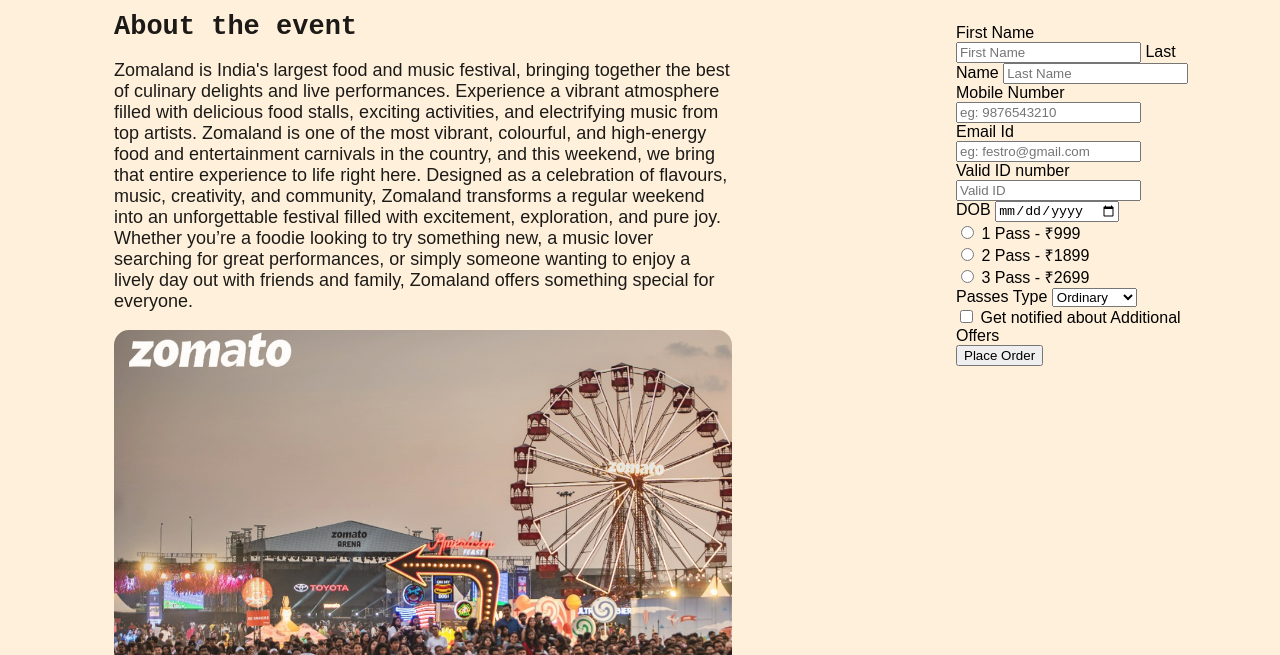
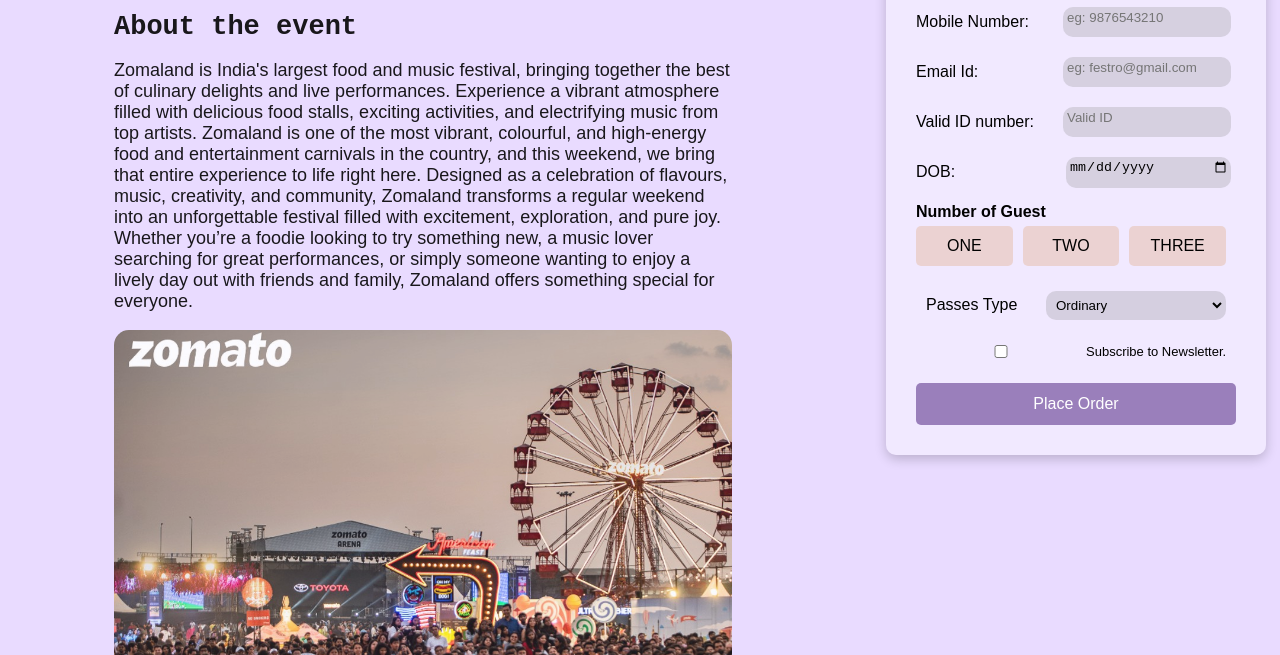
Before and after one commit to indranilsen2004/IIC_Festro, a website: page public/checkout.html in a window 1280 px wide. Shown: the part 498-1153 px from the top of the page. Drawn offline with Linux system fonts and the light colour scheme.

Commit message:
2nd ladngin complete

```diff
--- a/public/checkout.html
+++ b/public/checkout.html
@@ -86,10 +86,11 @@
           </p>
         </div>
         <div class="checkout">
-          <h2>Checkout</h2>
+          <h2 class="h2_checkout">Checkout</h2>
           <form id="checkoutForm">
             <div class="full_name">
-              <label for="first_name">First Name</label>
+              <div class="first_name">
+                <label for="first_name">First Name : </label>
                 <input
                   type="text"
                   id="first_name"
@@ -97,7 +98,9 @@
                   placeholder="First Name"
                   required
                 />
-              <label for="last_name">Last Name</label>
+              </div>
+              <div class="last_name">
+                <label for="last_name">Last Name : </label>
                 <input
                   type="text"
                   id="last_name"
@@ -105,8 +108,9 @@
                   placeholder="Last Name"
                 />
               </div>
-            <div>
-              <label for="mobile">Mobile Number</label>
+            </div>
+            <div class="mobile">
+              <label for="mobile">Mobile Number: </label>
               <input
                 type="tel"
                 id="mobile"
@@ -115,8 +119,8 @@
                 required
               />
             </div>
-            <div>
-              <label for="email">Email Id</label>
+            <div class="email">
+              <label for="email">Email Id: </label>
               <input
                 type="email"
                 id="email"
@@ -125,8 +129,8 @@
                 required
               />
             </div>
-            <div>
-              <label for="idcard"> Valid ID number</label>
+            <div class="idcard">
+              <label for="idcard"> Valid ID number: </label>
               <input
                 type="number"
                 id="idcard"
@@ -134,21 +138,22 @@
                 placeholder="Valid ID"
               />
             </div>
-            <div>
-              <label for="bday">DOB</label>
+            <div class="DOB">
+              <label for="bday">DOB: </label>
               <input type="date" id="bday" name="bday" min="2010-1-1" />
             </div>
-            <div>
+            <h4>Number of Guest</h4>
+            <div class="radio-group">
               <input type="radio" id="1" name="no" value="1" />
-              <label for="1">1 Pass - ₹999</label><br />
+              <label for="1">ONE</label><br />
               <input type="radio" id="2" name="no" value="2" />
-              <label for="2">2 Pass - ₹1899</label><br />
+              <label for="2">TWO</label><br />
               <input type="radio" id="3" name="no" value="3" />
-              <label for="3">3 Pass - ₹2699</label><br />
+              <label for="3">THREE</label><br />
             </div>
-            <div>
+            <div class="vip">
               <label for="vip"> Passes Type</label>
-              <select name="vip" id="vip">
+              <select class="vip_lis" name="vip" id="vip">
                 <option value="Ordinary">Ordinary</option>
                 <option value="Frontrow">Front-Row</option>
                 <option value="Annex">Annex</option>
@@ -156,13 +161,18 @@
                 <option value="VIP">VIP</option>
               </select>
             </div>
-            <div>
-              <input type="checkbox" name="newsletter" id="newsletter" />
-              <label for="newsletter"
-                >Get notified about Additional Offers</label
+            <div class="newsletter">
+              <input
+                class="newsletter_checkbox"
+                type="checkbox"
+                name="newsletter"
+                id="newsletter"
+              />
+              <label class="newsletter" for="newsletter"
+                >Subscribe to Newsletter.</label
               >
             </div>
-            <button>Place Order</button>
+            <button class="place_order">Place Order</button>
           </form>
         </div>
       </div>
--- a/public/checkout_stylesheet.css
+++ b/public/checkout_stylesheet.css
@@ -2,7 +2,7 @@
   margin: 0;
   padding: 0;
   font-family: Arial, sans-serif;
-  background-color: #fff0db;
+  background-color: #e9dbff;
   display: flex;
   flex-direction: column;
   align-items: center;
@@ -211,10 +211,145 @@
   margin-right: 10px;
 }
 .checkout {
-  background-color: thistle;
-  margin: 50px;
-  padding: 20px;
+  background-color: rgba(255, 255, 255, 0.37);
+  margin: 0px;
+  padding: 30px;
+  padding-top: 0px;
   border-radius: 10px;
   box-shadow: 0 4px 12px rgba(0, 0, 0, 0.2);
   height: 0%;
+  height: auto;
 }
+.h2_checkout {
+  margin: 0;
+  margin-top: 5%;
+  margin-left: 2%;
+  margin-bottom: 3%;
+  padding: 0;
+}
+.full_name,
+.mobile,
+.email,
+.idcard,
+.DOB {
+  display: flex;
+  flex-direction: row;
+  margin-bottom: 10px;
+  justify-content: space-between;
+  align-content: center;
+  align-items: center;
+  justify-items: center;
+}
+.full_name input {
+  width: 90%;
+  padding: 0;
+  margin: 0;
+  height: 30px;
+}
+input {
+  width: 50%;
+  padding-bottom: 10px;
+  margin: 5px;
+  background-color: rgba(133, 133, 133, 0.253);
+  border-radius: 10px;
+  border-color: rgba(255, 255, 255, 0);
+}
+.DOB_input {
+  display: flex;
+  align-items: center;
+  justify-items: center;
+  justify-content: space-between;
+}
+h4 {
+  margin: 0;
+  padding: 0;
+  padding-bottom: 5px;
+}
+.radio-group input[type="radio"] {
+  opacity: 0;
+  position: fixed;
+  width: 0;
+}
+
+.radio-group label {
+  display: flex;
+  flex-direction: column;
+  align-items: center;
+  justify-content: center;
+  width: 30%;
+  background-color: #e6c1b091;
+  padding: 10px 20px;
+  border: 1px solid #cccccc00;
+  border-radius: 5px;
+  cursor: pointer;
+  margin-right: 10px;
+}
+
+.radio-group input[type="radio"]:checked + label {
+  background-color: #9581af; /* Style when checked */
+  border-color: #02020200;
+}
+
+.radio-group {
+  display: flex;
+  flex-direction: row;
+  justify-content: space-between;
+  align-content: center;
+  align-items: center;
+  justify-items: center;
+  transition: ease-in-out 0.2s;
+}
+.radio-group label:hover {
+  background-color: #dac6f1;
+  transform: translateY(-2px);
+  transition-delay: 0.1s;
+  box-shadow: 0 0 25px rgba(173, 173, 173, 0.9);
+}
+.vip {
+  margin-top: 15px;
+  margin-bottom: 10px;
+  display: flex;
+  flex-direction: row;
+  align-items: center;
+  justify-content: space-between;
+  padding: 10px;
+}
+.vip_lis {
+  width: 60%;
+  padding: 5px;
+  border-radius: 10px;
+  background-color: rgba(133, 133, 133, 0.253);
+  border-color: rgba(255, 255, 255, 0);
+}
+.vip_lis option {
+  background-color: #fdf4ed;
+}
+
+.place_order {
+  width: 100%;
+  background-color: #9a7fbb;
+  color: #ffffff;
+  border: none;
+  font-size: 16px;
+  border-radius: 5px;
+  padding: 12px 0;
+  cursor: pointer;
+  text-decoration: none;
+  margin-top: 20px;
+  transition: ease-in-out 0.2s;
+}
+.place_order:hover {
+  background-color: #c5a3ee;
+  transform: translateY(-1px);
+  transition-delay: 0.1s;
+  box-shadow: 0 0 25px rgba(105, 105, 105, 0.9);
+}
+.newsletter {
+  margin: 0;
+  padding: 0;
+  display: flex;
+  justify-items: end;
+  font-size: small;
+  flex-direction: row;
+  align-items: center;
+}
```
Also changed, not shown: public/qr.png. Lines whose indentation alone changed are shown as unchanged.
